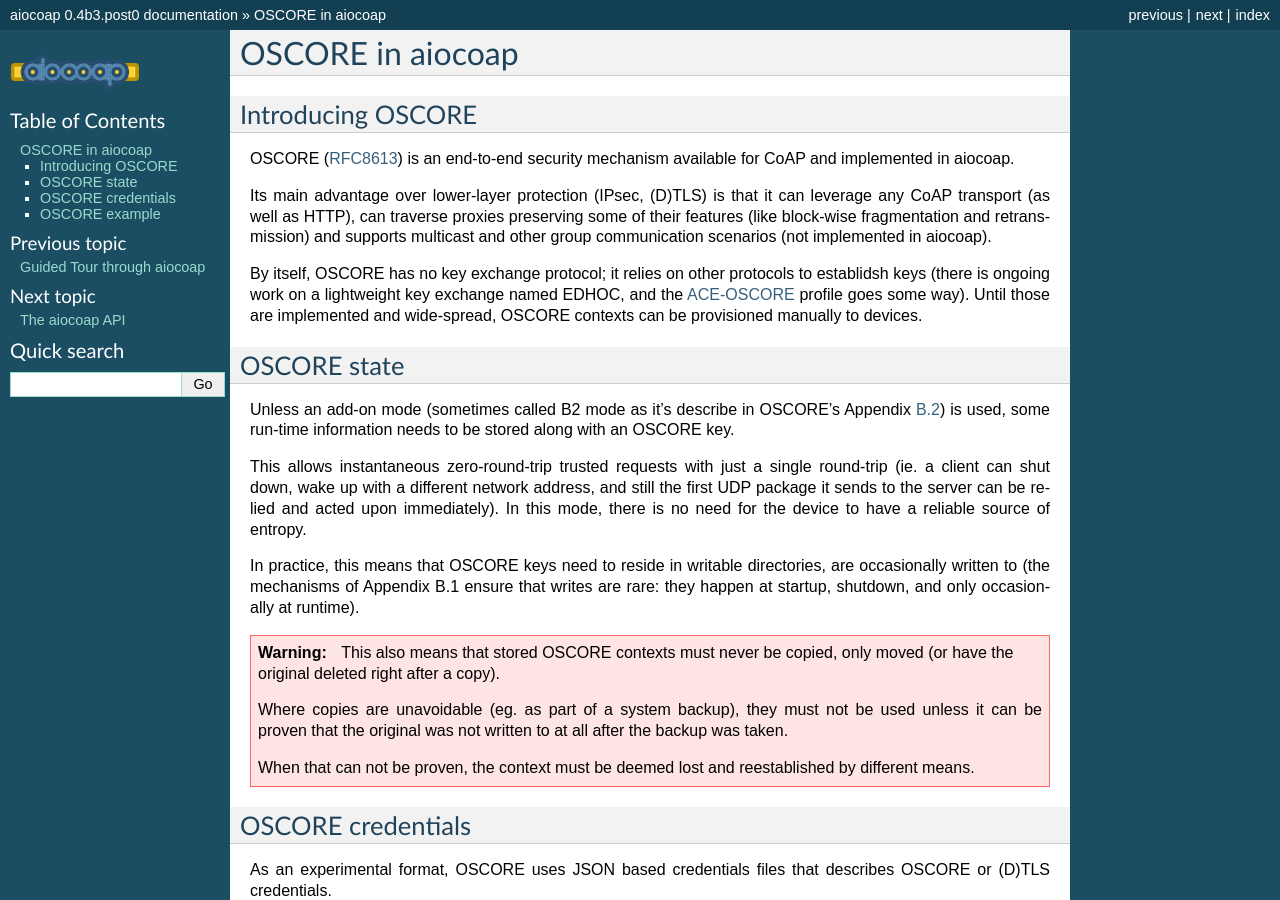
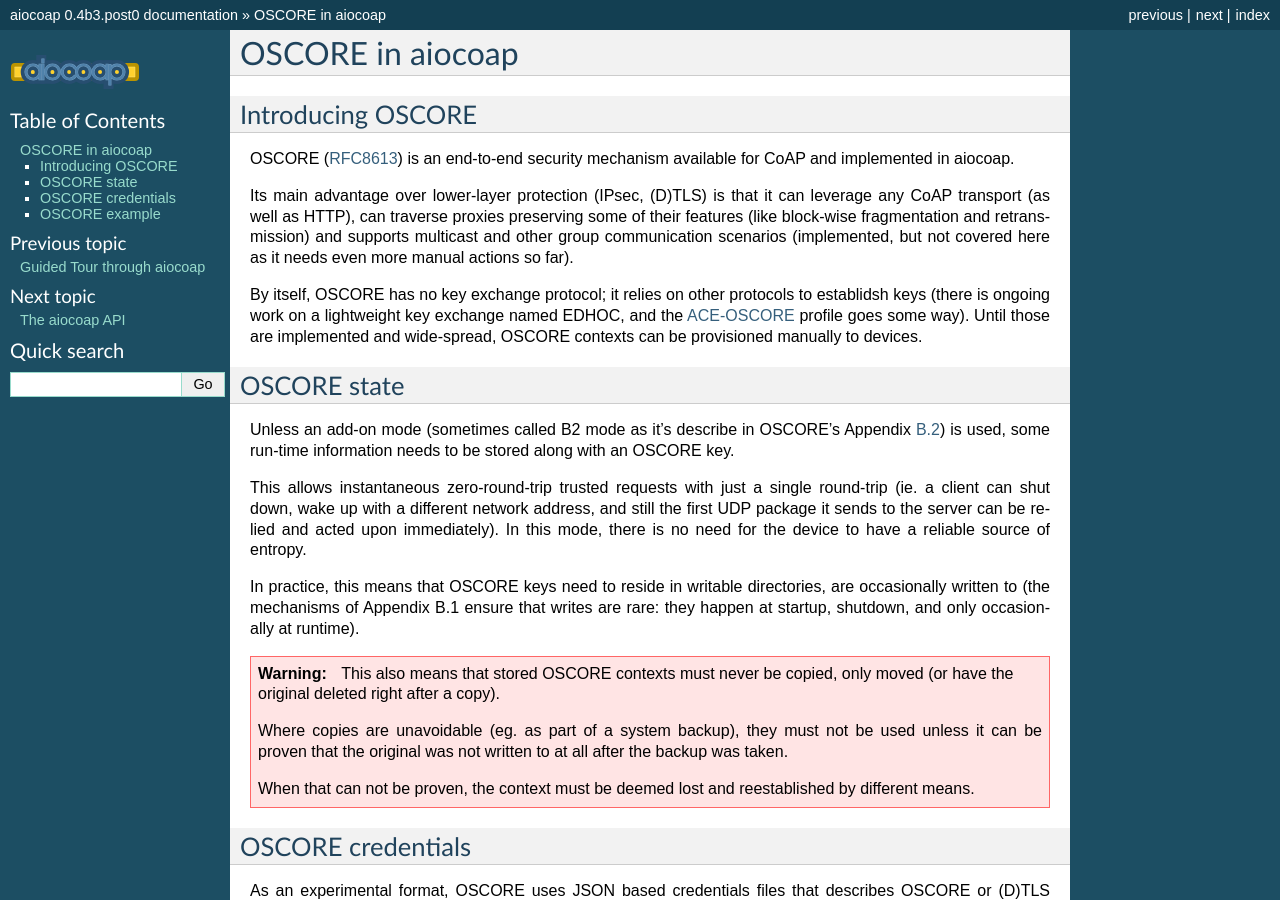
Before and after one commit to chrysn/aiocoap, a Sphinx documentation site: the page built from doc/stateofoscore.rst, in a window 1280 px wide and 900 px high. Built offline with Sphinx 7.4.7, drawn with Linux system fonts in a browser that asks for light colours; pages that are not in the unit, such as notebooks, are missing from menus.

Commit message:
doc update after Group OSCORE merge

```diff
--- a/doc/stateofoscore.rst
+++ b/doc/stateofoscore.rst
@@ -10,8 +10,8 @@ implemented in aiocoap.
 Its main advantage over lower-layer protection (IPsec, (D)TLS) is that it can
 leverage any CoAP transport (as well as HTTP), can traverse proxies preserving
 some of their features (like block-wise fragmentation and retransmission) and
-supports multicast and other group communication scenarios (not implemented in
-aiocoap).
+supports multicast and other group communication scenarios (implemented, but
+not covered here as it needs even more manual actions so far).
 
 By itself, OSCORE has no key exchange protocol; it relies on other protocols to
 establidsh keys (there is ongoing work on a lightweight key exchange named
```
